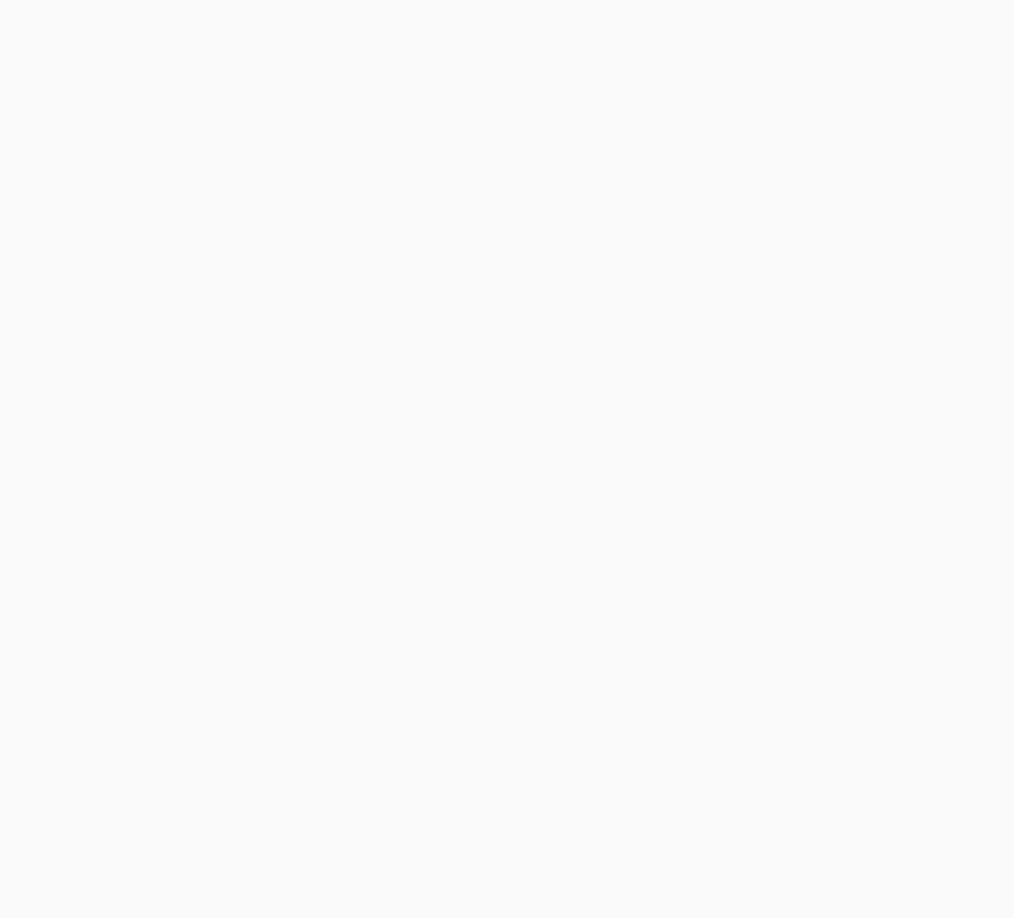
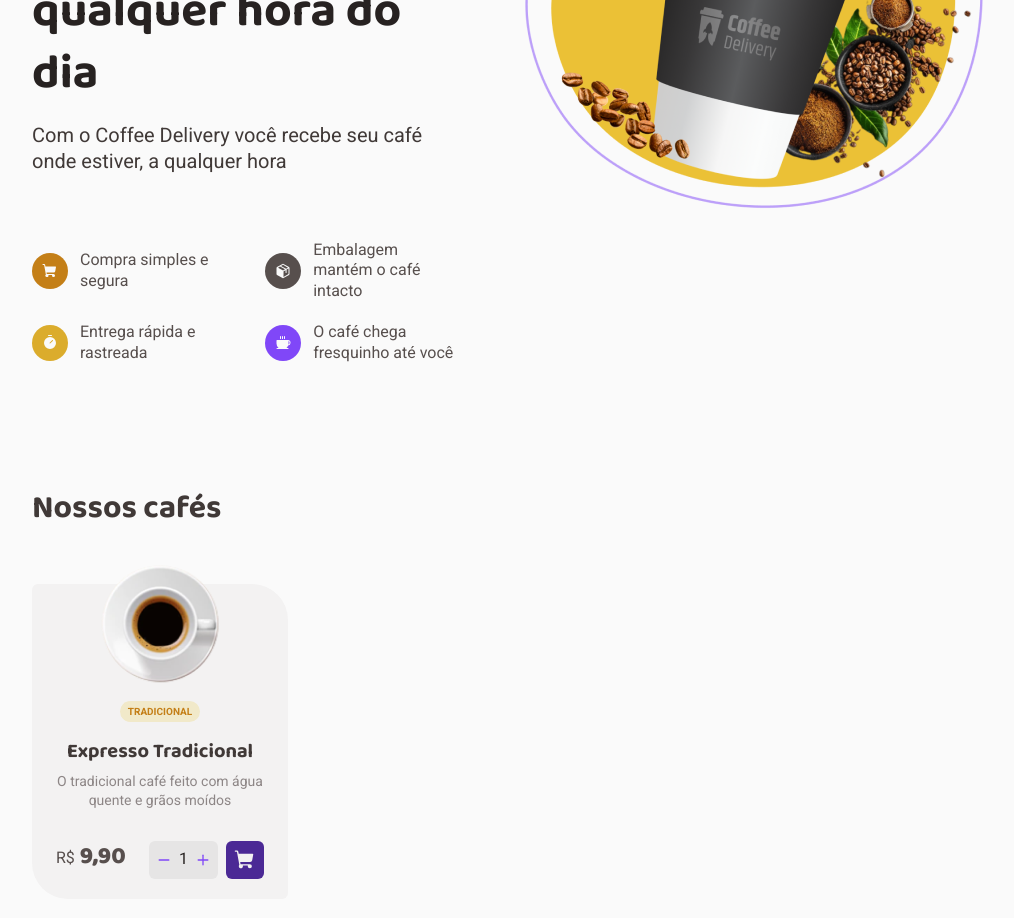
Before and after one commit to Italo-Chiaradia/coffee-delivery, a React (Vite) app: page / in a window 1280 px wide. Shown: the part 340-1258 px from the top of the page, without its empty margins (128-1142 px from the left). Before the commit the page ends 800 px from the top, so only its background shows below. Built offline with nearby package versions, Linux system fonts and the light colour scheme.

Commit message:
add card component

```diff
--- a/src/App.tsx
+++ b/src/App.tsx
@@ -1,14 +1,13 @@
+/* eslint-disable @stylistic/max-len */
 import { ThemeProvider } from 'styled-components'
 import { defaultTheme } from './styles/themes/default'
 import { GlobalStyle } from './styles/global'
+import { Home } from './pages/Home'
 
 export function App() {
   return (
     <ThemeProvider theme={defaultTheme}>
-      <h1>In progress...</h1>
-      <p>
-        Lorem ipsum dolor sit amet consectetur adipisicing elit. Ut optio soluta vitae modi eligendi voluptate quidem in minus totam ipsa. Possimus nulla placeat unde dicta, voluptatibus veritatis blanditiis ducimus. Distinctio!
-      </p>
+      <Home />
       <GlobalStyle />
     </ThemeProvider>
   )
--- /dev/null
+++ b/src/components/Card/index.tsx
@@ -0,0 +1,41 @@
+import {
+  CardContainer,
+  TagsContainer,
+  TotalPrice,
+  CoffeeAmount,
+} from './styles'
+import Coffee from '../../assets/coffee.png'
+import { ShoppingCart } from 'phosphor-react'
+import { Counter } from '../Counter'
+
+export function Card() {
+  return (
+    <CardContainer>
+      <img src={Coffee} alt="Xícara de café preto" />
+
+      <TagsContainer>
+        <span>tradicional</span>
+      </TagsContainer>
+
+      <h3>
+        Expresso Tradicional
+      </h3>
+      <p>
+        O tradicional café feito com água quente e grãos moídos
+      </p>
+
+      <footer>
+        <TotalPrice>
+          R$
+          <span> 9,90</span>
+        </TotalPrice>
+        <CoffeeAmount>
+          <Counter />
+          <button>
+            <ShoppingCart size={22} weight="fill" />
+          </button>
+        </CoffeeAmount>
+      </footer>
+    </CardContainer>
+  )
+}
--- /dev/null
+++ b/src/components/Card/styles.ts
@@ -0,0 +1,77 @@
+import styled from 'styled-components'
+
+export const CardContainer = styled.div`
+  width: 16rem;
+  padding: 20px 24px;
+  background-color: ${({ theme }) => theme['base-card']};
+  text-align: center;
+  border-radius: 6px 36px;
+  > img {
+    border-radius: 50%;
+    margin-top: -2.5rem;
+    margin-bottom: .75rem;
+  }
+  > h3 {
+    font-family: 'Baloo 2', sans-serif;
+    font-size: 1.25rem;
+    font-weight: bold;
+    color: ${({ theme }) => theme['base-subtitle']};
+    margin-bottom: .5rem;
+  }
+  > p {
+    font-size: .875rem;
+    color: ${({ theme }) => theme['base-label']};
+    margin-bottom: 2rem;
+  }
+  > footer {
+    width: 100%;
+    display: flex;
+    justify-content: space-between;
+  }
+`
+
+export const TagsContainer = styled.div`
+  display: flex;
+  flex-wrap: wrap;
+  justify-content: center;
+  gap: .5rem;
+  margin-bottom: 1rem;
+  > span {
+    font-size: .625rem;
+    padding: 4px 8px;
+    font-weight: bold;
+    background-color: ${({ theme }) => theme['yellow-light']};
+    color: ${({ theme }) => theme['yellow-dark']};
+    border-radius: 100px;
+    text-transform: uppercase;
+  }
+`
+
+export const TotalPrice = styled.div`
+  > span {
+    font-family: 'Baloo 2', sans-serif;
+    font-size: 1.5rem;
+    font-weight: 900
+  }
+`
+
+export const CoffeeAmount = styled.div`
+  display: flex;
+  gap: .5rem;
+  > button {
+    display: flex;
+    align-items: center;
+
+    background-color: ${({ theme }) => theme['purple-dark']};
+    color: ${({ theme }) => theme['base-card']};
+    padding: .5rem;
+    border-radius: 6px;
+    border: none;
+    cursor: pointer;
+    transition: all .1s;
+
+    &:hover {
+      background-color: ${({ theme }) => theme.purple};
+    }
+  }
+`
--- /dev/null
+++ b/src/components/Counter/index.tsx
@@ -0,0 +1,18 @@
+import { CounterContainer } from './styles'
+import { Plus, Minus } from 'phosphor-react'
+
+export function Counter() {
+  return (
+    <CounterContainer>
+      <button>
+        <Minus size={14} weight="bold" />
+      </button>
+      <span>
+        1
+      </span>
+      <button>
+        <Plus size={14} weight="bold" />
+      </button>
+    </CounterContainer>
+  )
+}
--- /dev/null
+++ b/src/components/Counter/styles.ts
@@ -0,0 +1,28 @@
+import styled from 'styled-components'
+
+export const CounterContainer = styled.div`
+  display: flex;
+  align-items: center;
+  gap: .5rem;
+  padding: .5rem;
+  border-radius: 6px;
+  background-color: ${({ theme }) => theme['base-button']};
+
+  > button {
+    display: flex;
+    align-items: center;
+    border: none;
+    background: inherit;
+    color: ${({ theme }) => theme.purple};
+    cursor: pointer;
+    transition: all .1s;
+
+    &:hover {
+      color: ${({ theme }) => theme['purple-dark']};
+    }
+  }
+  > span {
+    color: ${({ theme }) => theme['base-title']};
+  }
+
+`
--- /dev/null
+++ b/src/pages/Home/index.tsx
@@ -0,0 +1,53 @@
+/* eslint-disable @stylistic/max-len */
+import { HomeContainer, HeroContainer, ProductsContainer, Features, FeatureItem } from './styles.ts'
+import HeroImg from '../../assets/intro-coffee-img.png'
+import { Header } from '../../components/Header'
+import { ShoppingCart, Package, Coffee, Timer } from 'phosphor-react'
+import { Card } from '../../components/Card/index.tsx'
+
+export function Home() {
+  return (
+    <>
+      <Header />
+      <HomeContainer>
+        <HeroContainer>
+          <div>
+            <h1>Encontre o café perfeito para qualquer hora do dia</h1>
+            <p>Com o Coffee Delivery você recebe seu café onde estiver, a qualquer hora</p>
+            <Features>
+              <FeatureItem variant="yellow-dark">
+                <span>
+                  <ShoppingCart size={16} weight="fill" />
+                </span>
+                Compra simples e segura
+              </FeatureItem>
+              <FeatureItem variant="base-text">
+                <span>
+                  <Package size={16} weight="fill" />
+                </span>
+                Embalagem mantém o café intacto
+              </FeatureItem>
+              <FeatureItem variant="yellow">
+                <span>
+                  <Timer size={16} weight="fill" />
+                </span>
+                Entrega rápida e rastreada
+              </FeatureItem>
+              <FeatureItem variant="purple">
+                <span>
+                  <Coffee size={16} weight="fill" />
+                </span>
+                O café chega fresquinho até você
+              </FeatureItem>
+            </Features>
+          </div>
+          <img src={HeroImg} alt="Imagem de decorativa de um copo de café" />
+        </HeroContainer>
+        <ProductsContainer>
+          <h2>Nossos cafés</h2>
+          <Card />
+        </ProductsContainer>
+      </HomeContainer>
+    </>
+  )
+}
--- a/src/styles/global.ts
+++ b/src/styles/global.ts
@@ -14,7 +14,7 @@
 
   body, input, button, textarea {
     font-family: 'Roboto', sans-serif;
-    font-size: '16px';
+    font-size: 1rem;
     line-height: 1.3;
   }
 
```
Also changed, not shown: src/assets/coffee.png (added), src/assets/intro-coffee-img.png (added).
